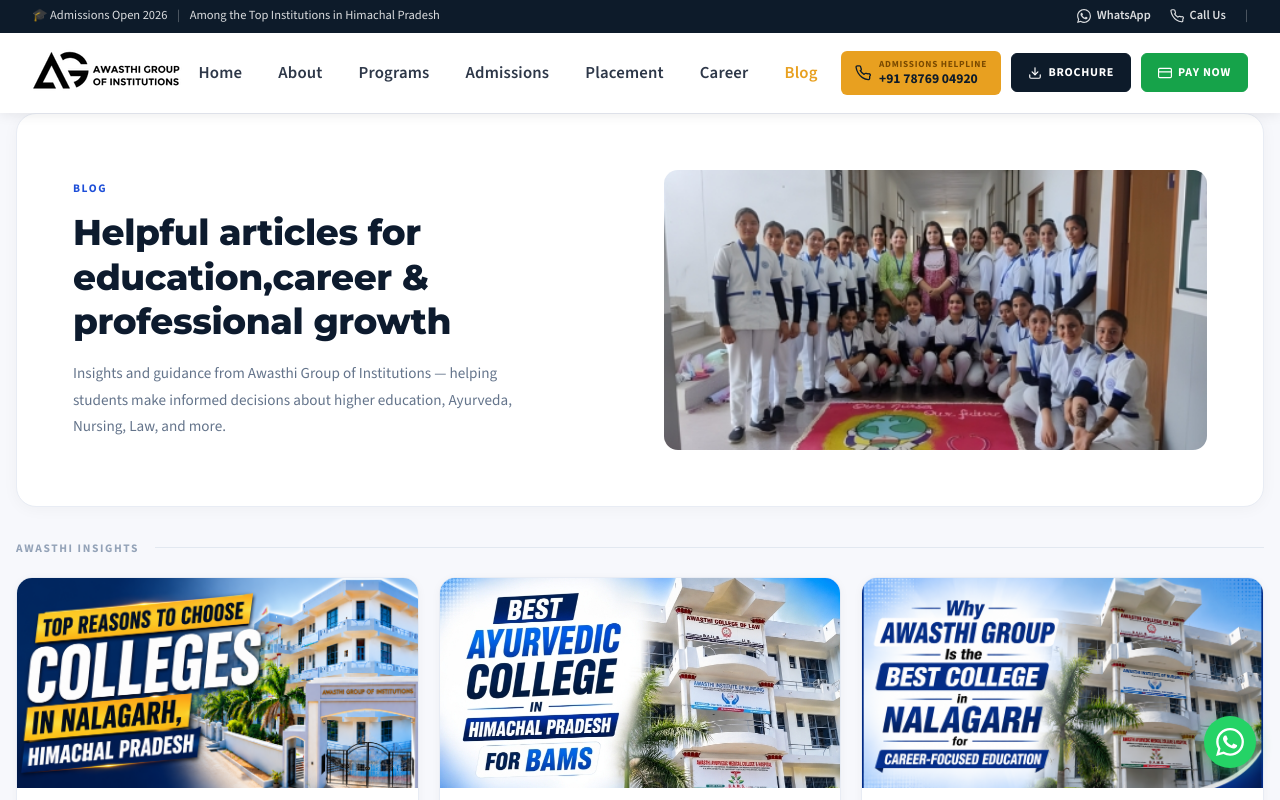
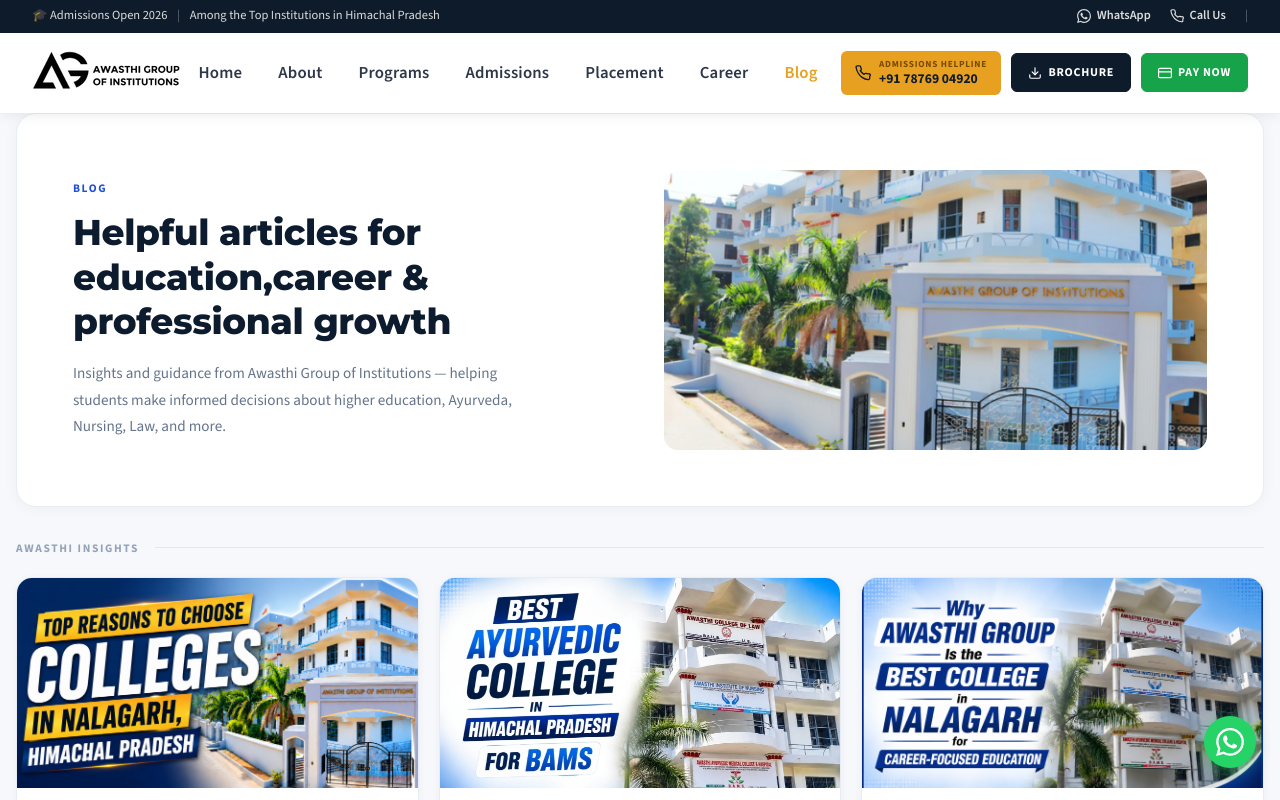
Before and after one commit to SocialThekaAccess/Awasthigroupofinstitution, a React (Vite) app: page /blog in a window 1280 px wide. Shown: the top 800 px of the page. Built offline with nearby package versions, Linux system fonts and the light colour scheme.

Commit message:
done changes

```diff
--- a/src/pages/Blog/Blog.jsx
+++ b/src/pages/Blog/Blog.jsx
@@ -920,7 +920,7 @@
           </p>
         </div>
         <div className="blog-hero-img-wrap">
-          <img src="/Studentss.png" alt="Students at Awasthi Group of Institutions" className="blog-hero-img" />
+          <img src="/blogheroimg.jpeg" alt="Students at Awasthi Group of Institutions" className="blog-hero-img" />
         </div>
       </section>
 
```
Also changed, not shown: public/blogheroimg.jpeg (added).
